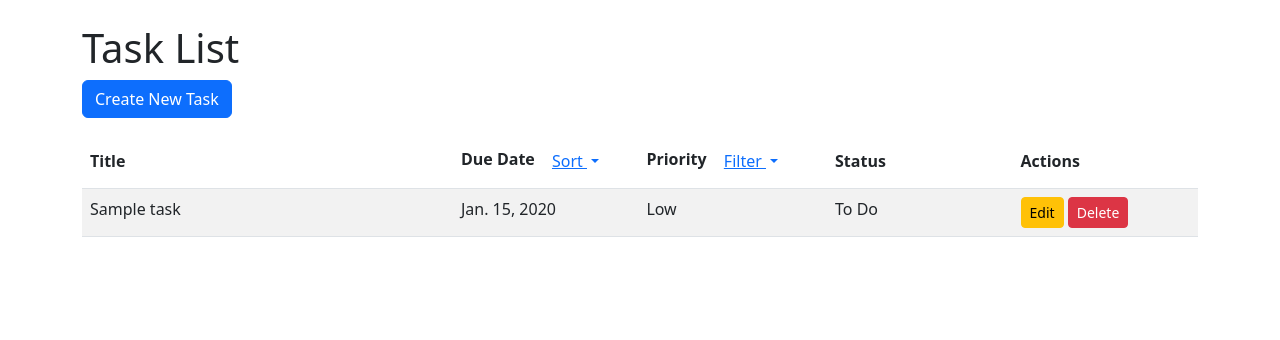
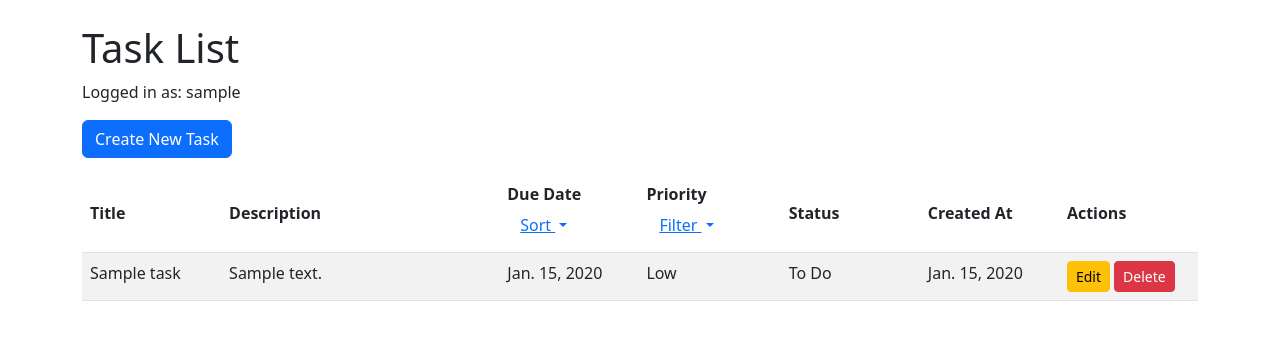
Before and after one commit to BotThunder501/Project-3, a Django app: page /tasks/ in a window 1280 px wide. Shown: the part 56-396 px from the top of the page. Run offline with Django 4.2, Linux system fonts and the light colour scheme; a user stored in the database is signed in; tables that the repository leaves empty hold one stand-in row (values such as "Sample post").

Commit message:
Updated ReadMe and added to task list
Added description and created at columns to task list

```diff
--- a/tasks/templates/tasks/task_list.html
+++ b/tasks/templates/tasks/task_list.html
@@ -2,12 +2,14 @@
 
 {% block content %}
 <h1>Task List</h1>
+<p>Logged in as: {{ user.username }}</p>
 <a href="{% url 'task_create' %}" class="btn btn-primary mb-3">Create New Task</a>
 
 <table class="table table-striped">
     <thead>
         <tr>
-            <th class="col-2 align-middle">Title</th>
+            <th class="col-1 align-middle">Title</th>
+            <th class="col-2 align-middle">Description</th>
             <th class="col-1 align-middle">
                 Due Date
                 <div class="dropdown d-inline">
@@ -36,6 +38,7 @@
                 </div>
             </th>
             <th class="col-1 align-middle">Status</th>
+            <th class="col-1 align-middle">Created At</th>
             <th class="col-1 align-middle">Actions</th>
         </tr>
     </thead>
@@ -43,9 +46,11 @@
         {% for task in tasks %}
         <tr>
             <td>{{ task.title }}</td>
+            <td>{{ task.description}}</td>
             <td>{{ task.due_date }}</td>
             <td>{{ task.get_priority_display }}</td>
             <td>{{ task.get_status_display }}</td>
+            <td>{{ task.created_at|date:"M. d, Y" }}</td>
             <td>
                 <a href="{% url 'task_edit' task.pk %}" class="btn btn-sm btn-warning">Edit</a>
                 <a href="{% url 'task_delete' task.pk %}" class="btn btn-sm btn-danger">Delete</a>
```
Also changed, not shown: README.md.
